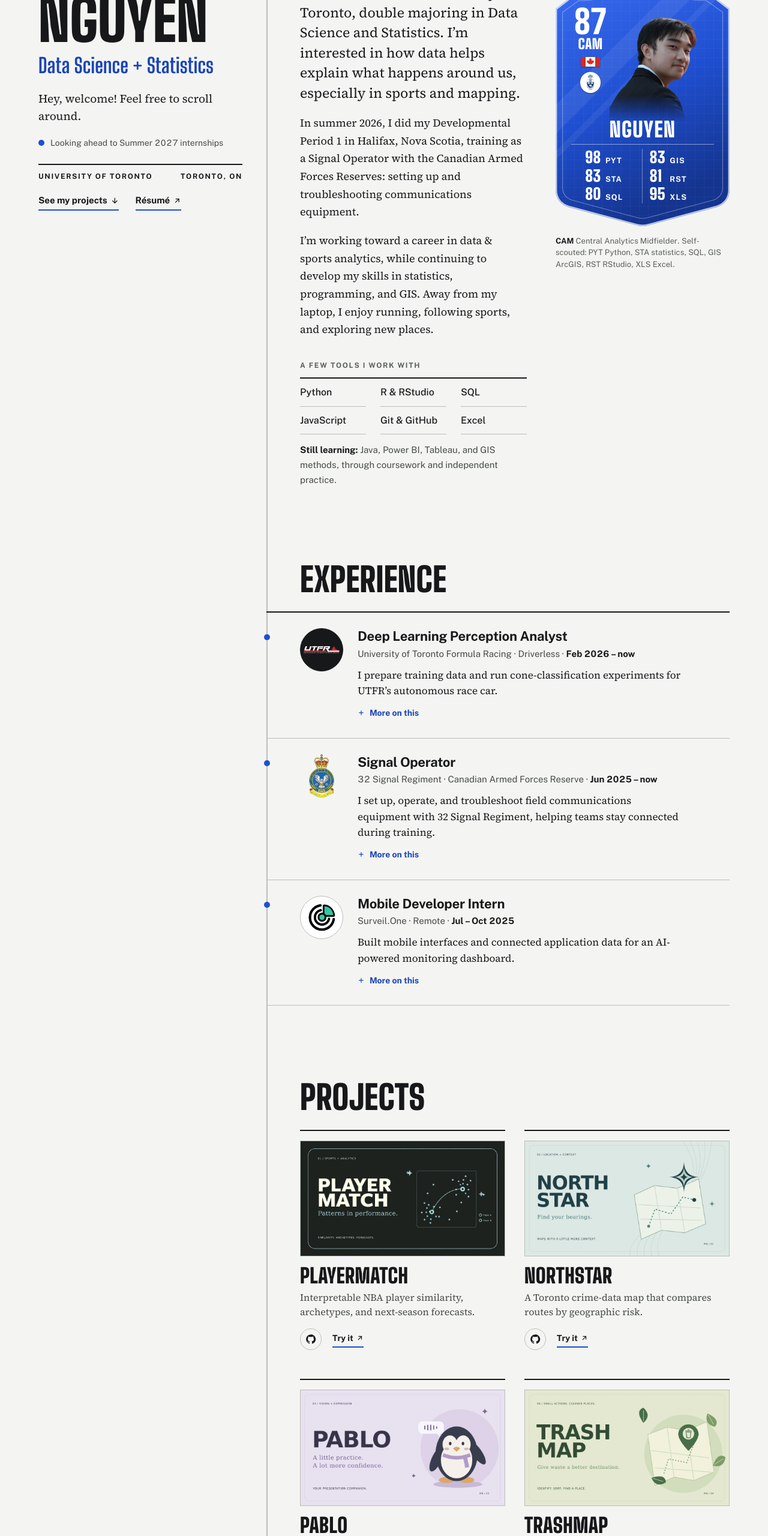
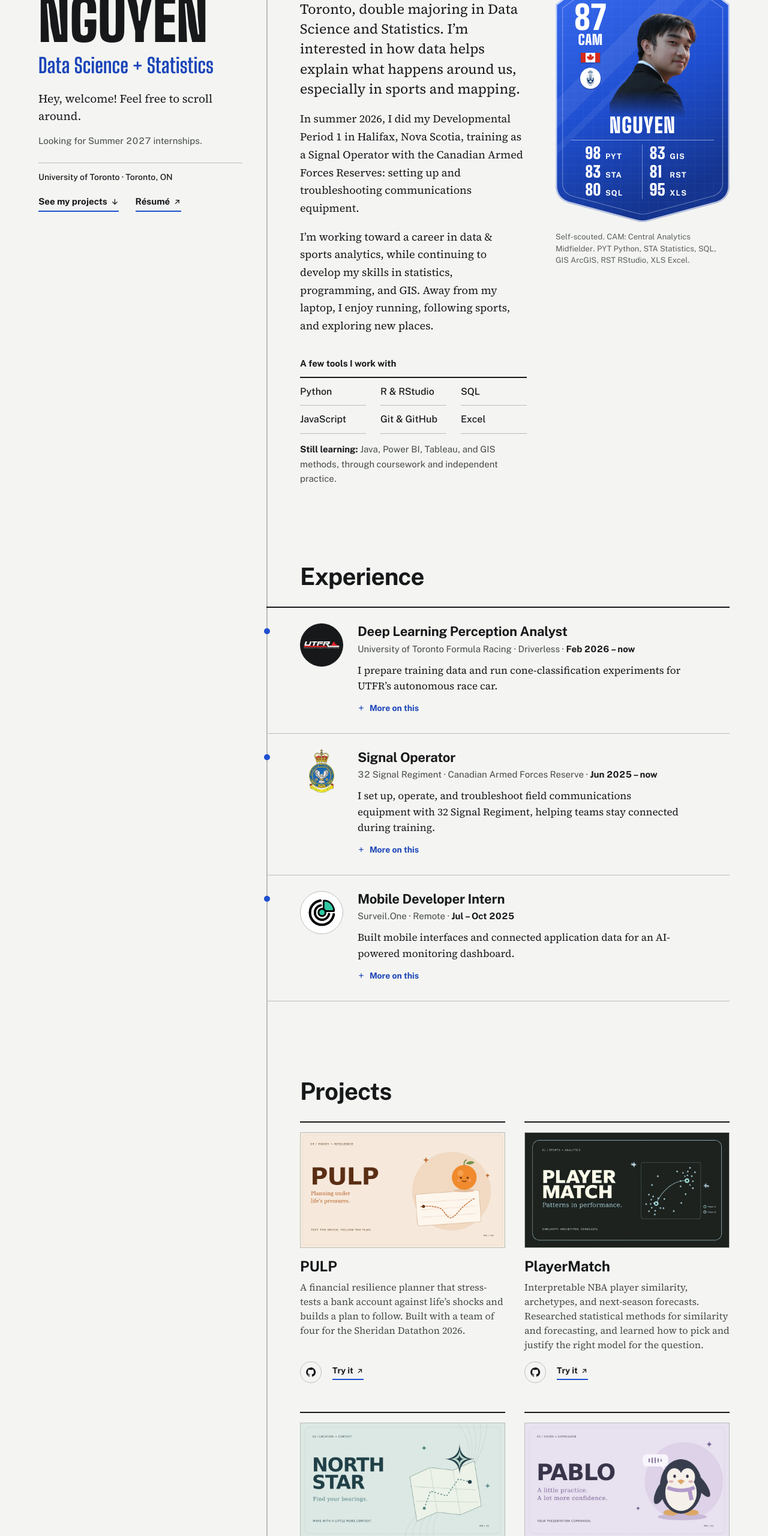
Before and after one commit to mtnnguyen/mtnnguyen.github.io, a plain HTML site: page index.html in a window 1280 px wide. Shown: the part 240-2800 px from the top of the page at 60% size. Drawn offline with Linux system fonts and the light colour scheme.

Commit message:
Add PULP, project notes, and plainer labels

```diff
--- a/index.html
+++ b/index.html
@@ -51,8 +51,8 @@
         <h1 id="hero-title"><span class="bib-first">Martin<span class="bib-num" aria-hidden="true">’28</span></span> <span class="bib-last">Nguyen</span></h1>
         <p class="bib-program">Data Science + Statistics</p>
         <p class="bib-intro">Hey, welcome! Feel free to scroll around.</p>
-        <p class="bib-status"><span class="dot dot-live" aria-hidden="true"></span>Looking ahead to Summer 2027 internships</p>
-        <p class="bib-tag"><span>University of Toronto</span><span>Toronto, ON</span></p>
+        <p class="bib-status">Looking for Summer 2027 internships.</p>
+        <p class="bib-tag">University of Toronto · Toronto, ON</p>
         <div class="bib-actions">
           <a class="link-strong" href="#work">See my projects<svg class="ico" aria-hidden="true"><use href="#i-down"/></svg></a>
           <a class="link-strong" href="./assets/Martin-Nguyen-Resume.pdf" target="_blank" rel="noopener noreferrer">Résumé<svg class="ico" aria-hidden="true"><use href="#i-arrow"/></svg><span class="visually-hidden"> (PDF, opens in a new tab)</span></a>
@@ -119,7 +119,7 @@
                   <div><dt>XLS</dt><dd>95</dd></div>
                 </dl>
               </div>
-              <figcaption id="pc-caption"><b>CAM</b> Central Analytics Midfielder. Self-scouted: PYT Python, STA statistics, SQL, GIS ArcGIS, RST RStudio, XLS Excel.</figcaption>
+              <figcaption id="pc-caption">Self-scouted. CAM: Central Analytics Midfielder. PYT Python, STA Statistics, SQL, GIS ArcGIS, RST RStudio, XLS Excel.</figcaption>
             </figure>
           </div>
         </section>
@@ -178,14 +178,23 @@
           </ol>
         </section>
 
-        <!-- PROJECTS: a 2 × 2 grid. Covers live in assets/img. -->
+        <!-- PROJECTS: a 2 × 2 grid, newest first. Covers live in assets/img. -->
         <section class="leg" id="work" aria-labelledby="work-title">
           <h2 class="leg-title" id="work-title">Projects</h2>
           <ul class="work-grid">
             <li class="project">
+              <a class="project-cover" href="https://askpulp.com" target="_blank" rel="noopener noreferrer" tabindex="-1" aria-hidden="true"><img src="./assets/img/pulp-cover.gif" alt="" width="960" height="540" loading="lazy" /></a>
+              <h3>PULP</h3>
+              <p>A financial resilience planner that stress-tests a bank account against life’s shocks and builds a plan to follow. Built with a team of four for the Sheridan Datathon 2026.</p>
+              <p class="project-foot">
+                <a class="gh" href="https://github.com/mtnnguyen/pulp" target="_blank" rel="noopener noreferrer"><svg aria-hidden="true"><use href="#i-github"/></svg><span class="visually-hidden">PULP code on GitHub</span></a>
+                <a class="live" href="https://askpulp.com" target="_blank" rel="noopener noreferrer">Try it<svg class="ico" aria-hidden="true"><use href="#i-arrow"/></svg></a>
+              </p>
+            </li>
+            <li class="project">
               <a class="project-cover project-cover--dark" href="https://playermatch.vercel.app" target="_blank" rel="noopener noreferrer" tabindex="-1" aria-hidden="true"><img src="./assets/img/playermatch-cover.gif" alt="" width="1600" height="900" loading="lazy" /></a>
               <h3>PlayerMatch</h3>
-              <p>Interpretable NBA player similarity, archetypes, and next-season forecasts.</p>
+              <p>Interpretable NBA player similarity, archetypes, and next-season forecasts. Researched statistical methods for similarity and forecasting, and learned how to pick and justify the right model for the question.</p>
               <p class="project-foot">
                 <a class="gh" href="https://github.com/mtnnguyen/PlayerMatch" target="_blank" rel="noopener noreferrer"><svg aria-hidden="true"><use href="#i-github"/></svg><span class="visually-hidden">PlayerMatch code on GitHub</span></a>
                 <a class="live" href="https://playermatch.vercel.app" target="_blank" rel="noopener noreferrer">Try it<svg class="ico" aria-hidden="true"><use href="#i-arrow"/></svg></a>
@@ -194,7 +203,7 @@
             <li class="project">
               <a class="project-cover" href="https://north-star-spur-hacks-five.vercel.app/" target="_blank" rel="noopener noreferrer" tabindex="-1" aria-hidden="true"><img src="./assets/img/northstar-cover.gif" alt="" width="1600" height="900" loading="lazy" /></a>
               <h3>NorthStar</h3>
-              <p>A Toronto crime-data map that compares routes by geographic risk.</p>
+              <p>A Toronto crime-data map that compares routes by geographic risk. Integrated public APIs and worked hands-on with the City of Toronto’s open data.</p>
               <p class="project-foot">
                 <a class="gh" href="https://github.com/mtnnguyen/NorthStarSpurHacks" target="_blank" rel="noopener noreferrer"><svg aria-hidden="true"><use href="#i-github"/></svg><span class="visually-hidden">NorthStar code on GitHub</span></a>
                 <a class="live" href="https://north-star-spur-hacks-five.vercel.app/" target="_blank" rel="noopener noreferrer">Try it<svg class="ico" aria-hidden="true"><use href="#i-arrow"/></svg></a>
@@ -203,17 +212,9 @@
             <li class="project">
               <a class="project-cover" href="https://github.com/mtnnguyen/Pablo" target="_blank" rel="noopener noreferrer" tabindex="-1" aria-hidden="true"><img src="./assets/img/pablo-cover.gif" alt="" width="1600" height="900" loading="lazy" /></a>
               <h3>Pablo</h3>
-              <p>A presentation coach that reads your gestures, posture, and head movement.</p>
+              <p>A presentation coach that reads your gestures, posture, and head movement. Built the tracking with OpenCV, which sparked my interest in computer vision and led me to UofT Formula Racing.</p>
               <p class="project-foot">
                 <a class="gh" href="https://github.com/mtnnguyen/Pablo" target="_blank" rel="noopener noreferrer"><svg aria-hidden="true"><use href="#i-github"/></svg><span class="visually-hidden">Pablo code on GitHub</span></a>
-              </p>
-            </li>
-            <li class="project">
-              <a class="project-cover" href="https://github.com/mtnnguyen/TrashMap" target="_blank" rel="noopener noreferrer" tabindex="-1" aria-hidden="true"><img src="./assets/img/trashmap-cover.gif" alt="" width="1600" height="900" loading="lazy" /></a>
-              <h3>TrashMap</h3>
-              <p>Snap a photo of trash and find out how, and where, to get rid of it.</p>
-              <p class="project-foot">
-                <a class="gh" href="https://github.com/mtnnguyen/TrashMap" target="_blank" rel="noopener noreferrer"><svg aria-hidden="true"><use href="#i-github"/></svg><span class="visually-hidden">TrashMap code on GitHub</span></a>
               </p>
             </li>
           </ul>
@@ -245,12 +246,11 @@
                 <figcaption>A real round of SCRAM. Clip: <a href="https://scramhideandseek.com/" target="_blank" rel="noopener noreferrer">scramhideandseek.com</a></figcaption>
               </figure>
             </li>
-            <!-- CHESS: swap in your real Lichess rating and profile link. -->
             <li class="quest">
-              <p class="quest-stat">2000<span>Lichess</span></p>
+              <p class="quest-stat">Chess</p>
               <div>
-                <h3>Chess</h3>
-                <p>Always up for a game. Challenge me on <a href="https://lichess.org/" target="_blank" rel="noopener noreferrer">Lichess</a>.</p>
+                <h3>Always up for a game</h3>
+                <p>Find me on <a href="https://lichess.org/" target="_blank" rel="noopener noreferrer">Lichess</a>. Most of my games look like GothamChess’s <a href="https://www.youtube.com/watch?v=Ob3Ix4baMPg" target="_blank" rel="noopener noreferrer">Elo 1 vs. Elo 3000</a> video, except I’m playing both sides.</p>
               </div>
             </li>
             <li class="quest">
--- a/style.css
+++ b/style.css
@@ -132,16 +132,15 @@ button { font: inherit; color: inherit; cursor: pointer; }
 .leg-title {
   position: relative;
   padding-left: var(--inset);
-  font-family: var(--display); font-weight: 900;
-  font-size: 56px; line-height: 0.9; letter-spacing: 0.005em;
-  text-transform: uppercase;
+  font-family: var(--sans); font-weight: 700;
+  font-size: 40px; line-height: 1.1; letter-spacing: -0.02em;
   margin-bottom: 28px;
 }
 
 .split, .quest { position: relative; }
 .split::before, .quest::before {
   content: "";
-  position: absolute; left: calc(var(--line-w) / 2 - 5px); top: 36px;
+  position: absolute; left: calc(var(--line-w) / 2 - 5px); top: 34px;
   width: 10px; height: 10px; border-radius: 50%;
   background: var(--blue);
 }
@@ -164,14 +163,8 @@ button { font: inherit; color: inherit; cursor: pointer; }
 }
 .bib-program { font-family: var(--display); font-weight: 700; font-size: 34px; line-height: 1; color: var(--blue-ink); margin-top: 18px; }
 .bib-intro { font-family: var(--serif); font-size: 19px; line-height: 1.55; margin-top: 24px; max-width: 34ch; }
-.bib-status { display: flex; align-items: center; gap: 10px; margin-top: 18px; font-size: 14px; color: var(--ink-2); }
-.dot { width: 10px; height: 10px; border-radius: 50%; flex: none; }
-.dot-live { background: var(--blue); }
-.bib-tag {
-  display: flex; justify-content: space-between; gap: 12px;
-  margin-top: 24px; padding-top: 10px; border-top: 2px solid var(--ink);
-  font-size: 12px; font-weight: 700; letter-spacing: 0.14em; text-transform: uppercase;
-}
+.bib-status { margin-top: 14px; font-size: 15px; color: var(--ink-2); }
+.bib-tag { margin-top: 24px; padding-top: 12px; border-top: 1px solid var(--rule); font-size: 14px; font-weight: 500; }
 .bib-actions { display: flex; flex-wrap: wrap; gap: 14px 28px; margin-top: 18px; }
 
 /* About: card beside the prose */
@@ -222,7 +215,7 @@ button { font: inherit; color: inherit; cursor: pointer; }
 .prose-block p { font-family: var(--serif); font-size: 18px; line-height: 1.65; max-width: 60ch; margin-top: 1em; }
 .prose-block .lede { font-size: 23px; line-height: 1.45; margin-top: 0; }
 .kit { margin-top: 36px; }
-.kit h3 { font-size: 12px; font-weight: 700; letter-spacing: 0.14em; text-transform: uppercase; color: var(--ink-3); padding-bottom: 10px; border-bottom: 2px solid var(--ink); }
+.kit h3 { font-size: 15px; font-weight: 700; color: var(--ink); padding-bottom: 10px; border-bottom: 2px solid var(--ink); }
 .kit ul { display: grid; grid-template-columns: repeat(3, minmax(0, 1fr)); column-gap: 24px; }
 .kit li { padding: 10px 0; border-bottom: 1px solid var(--rule); font-weight: 500; }
 .kit p { font-family: var(--sans); font-size: 15px; color: var(--ink-2); margin-top: 14px; }
@@ -261,7 +254,7 @@ summary .ico { transition: transform 0.25s cubic-bezier(0.22, 1, 0.36, 1); }
 details[open] summary .ico { transform: rotate(45deg); }
 summary:hover { text-decoration: underline; text-underline-offset: 4px; }
 details dl { display: grid; grid-template-columns: 180px minmax(0, 1fr); gap: 10px 20px; margin-top: 14px; padding-top: 14px; border-top: 1px dashed var(--rule); max-width: 640px; }
-details dt { font-size: 12px; font-weight: 700; letter-spacing: 0.1em; text-transform: uppercase; color: var(--ink-3); padding-top: 3px; }
+details dt { font-size: 14px; font-weight: 700; color: var(--ink-2); padding-top: 2px; }
 details dd { font-family: var(--serif); font-size: 16px; line-height: 1.55; }
 
 /* Work: 2 × 2 */
@@ -275,7 +268,7 @@ details dd { font-family: var(--serif); font-size: 16px; line-height: 1.55; }
 .project-cover--dark { background: #1d221e; }
 .project-cover img { width: 100%; aspect-ratio: 16 / 9; object-fit: cover; transition: transform 0.6s cubic-bezier(0.22, 1, 0.36, 1); }
 .project:hover .project-cover img { transform: scale(1.025); }
-.project h3 { font-family: var(--display); font-weight: 900; font-size: 34px; line-height: 0.95; text-transform: uppercase; letter-spacing: 0.01em; margin-top: 16px; }
+.project h3 { font-size: 24px; font-weight: 700; line-height: 1.2; letter-spacing: -0.01em; margin-top: 16px; }
 .project > p:not(.project-foot) { font-family: var(--serif); font-size: 16px; line-height: 1.5; margin-top: 8px; color: var(--ink-2); }
 .project-foot { display: flex; align-items: center; gap: 18px; margin-top: auto; padding-top: 16px; }
 .project .gh { display: grid; place-items: center; width: 36px; height: 36px; border: 1px solid var(--rule); border-radius: 50%; transition: border-color 0.2s ease-out, color 0.2s ease-out; }
@@ -287,7 +280,7 @@ details dd { font-family: var(--serif); font-size: 16px; line-height: 1.55; }
 /* Side quests */
 .quests { border-top: 2px solid var(--ink); }
 .quest { display: grid; grid-template-columns: var(--time-col) minmax(0, 1fr) 200px; column-gap: 24px; align-items: start; padding: 26px 0 28px var(--inset); border-bottom: 1px solid var(--rule); }
-.quest-stat { font-family: var(--display); font-weight: 900; font-size: 40px; line-height: 0.95; text-transform: uppercase; }
+.quest-stat { font-family: var(--display); font-weight: 800; font-size: 36px; line-height: 1; }
 .quest-stat span { display: inline-block; font-size: 20px; margin-left: 4px; color: var(--ink-2); }
 .quest p a { text-decoration: underline; text-decoration-color: var(--blue); text-decoration-thickness: 2px; text-underline-offset: 3px; }
 .quest h3 { font-size: 22px; font-weight: 700; line-height: 1.2; }
@@ -307,7 +300,7 @@ details dd { font-family: var(--serif); font-size: 16px; line-height: 1.55; }
 .leg-finish { padding-bottom: 72px; }
 .finish-links { margin-left: var(--inset); border-top: 2px solid var(--ink); max-width: 720px; }
 .finish-links li { display: grid; grid-template-columns: var(--time-col) minmax(0, 1fr); column-gap: 24px; align-items: baseline; padding: 14px 0; border-bottom: 1px solid var(--rule); }
-.finish-links span { font-size: 12px; font-weight: 700; letter-spacing: 0.14em; text-transform: uppercase; color: var(--ink-3); }
+.finish-links span { font-size: 14px; font-weight: 500; color: var(--ink-3); }
 .finish-links a { display: inline-flex; align-items: center; gap: 6px; justify-self: start; font-size: 20px; font-weight: 500; overflow-wrap: anywhere; text-decoration: underline; text-decoration-color: var(--blue); text-decoration-thickness: 2px; text-underline-offset: 5px; transition: color 0.2s ease-out; }
 .finish-links a:hover { color: var(--blue-ink); }
 
@@ -336,7 +329,7 @@ details dd { font-family: var(--serif); font-size: 16px; line-height: 1.55; }
   .course { grid-template-columns: minmax(0, 1fr); }
   .bib { position: static; padding: 40px 0 0 var(--inset); }
   .leg { padding-top: 96px; }
-  .leg-title { font-size: 46px; }
+  .leg-title { font-size: 34px; }
   .split { grid-template-columns: minmax(0, 1fr); row-gap: 14px; }
   .split::before, .quest::before { top: 32px; }
   .split-logo { width: 60px; height: 60px; }
```
Also changed, not shown: assets/img/pulp-cover.gif (added), assets/img/trashmap-cover.gif (deleted).
